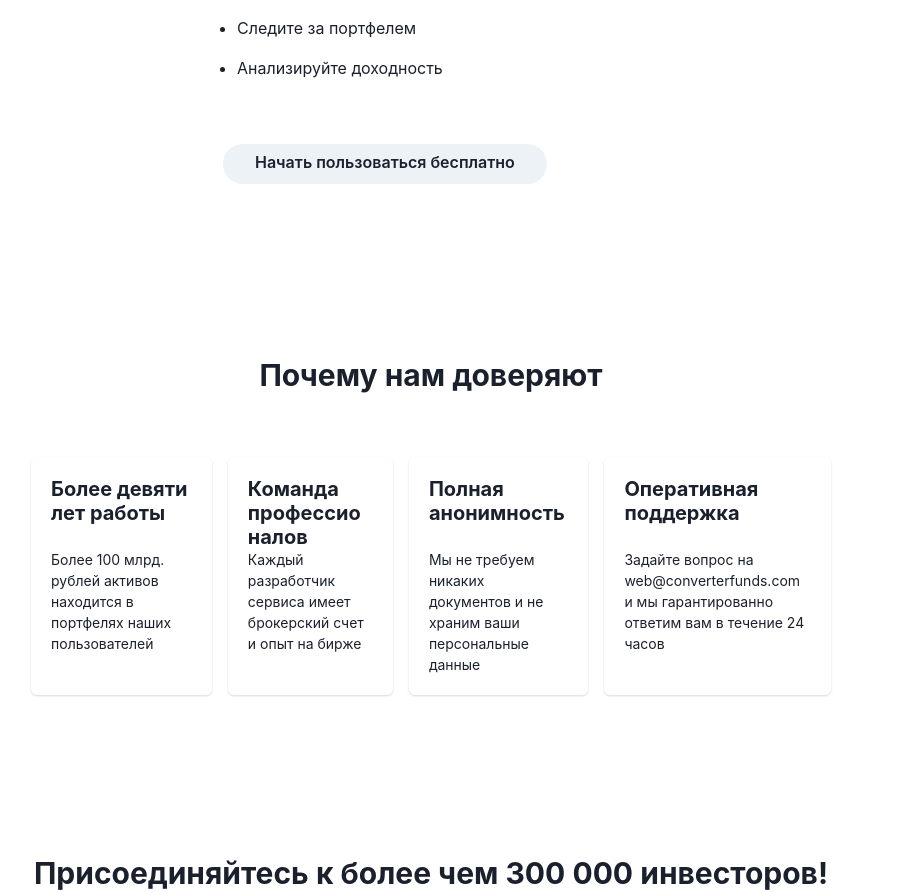
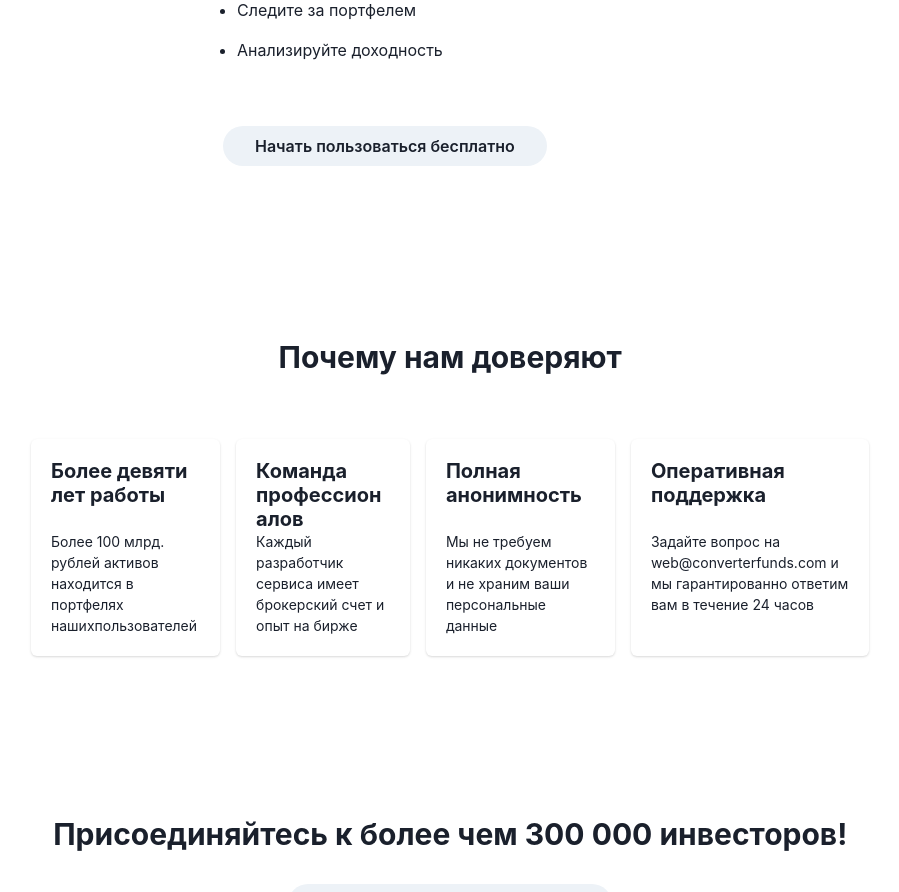
Before and after one commit to Kravchenko-Sergey/converter-funds-frontend, a Next.js app: page / in a window 1280 px wide. Shown: the part 453-1345 px from the top of the page, without its empty margins (209-1108 px from the left). Built offline with nearby package versions, Linux system fonts and the light colour scheme.

Commit message:
fixed home page

```diff
--- a/src/app/page.tsx
+++ b/src/app/page.tsx
@@ -1,7 +1,6 @@
 'use client'
 
 import {
-	Center,
 	Flex,
 	Heading,
 	Text,
@@ -18,34 +17,47 @@ import { useRouter } from 'next/navigation'
 export default function Home() {
 	const router = useRouter()
 
+	const trustedCards = [
+		{
+			title: 'Более девяти лет работы',
+			text: 'Более 100 млрд. рублей активов находится в портфелях нашихпользователей'
+		},
+		{
+			title: 'Команда профессионалов',
+			text: 'Каждый разработчик сервиса имеет брокерский счет и опыт на бирже'
+		},
+		{
+			title: 'Полная анонимность',
+			text: 'Мы не требуем никаких документов и не храним ваши персональные данные'
+		},
+		{
+			title: 'Оперативная поддержка',
+			text: 'Задайте вопрос на web@converterfunds.com и мы гарантированно ответим вам в течение 24 часов'
+		}
+	]
+
 	return (
-		<Flex pl={60} pr={60} position={'relative'}>
+		<Flex pl={60} pr={60} position='relative'>
 			<Flex direction='column'>
-				<Flex pt={8} pb={8} w={'100%'} align={'center'}>
-					<Heading as='h1' size='md' flex={'1 1 20%'}>
+				<Flex pt={8} pb={8} w='100%' align='center'>
+					<Heading as='h1' size='md' flex='1 1 20%'>
 						CONVERTERFUNDS
 					</Heading>
-					<Flex flex={'1 1 60%'} gap={8} justifyContent={'right'}>
+					<Flex flex='1 1 60%' gap={8} justifyContent='right'>
 						<Text>О Сервисе</Text>
 						<Text>Преимущества</Text>
 						<Text>Нам доверяют</Text>
 						<Text>Возможности</Text>
 					</Flex>
-					<Flex flex={'1 1 20%'} gap={8} justifyContent={'center'}>
-						<Text
-							onClick={() => {
-								router.push('/portfolio')
-							}}
-						>
-							Войти
-						</Text>
+					<Flex flex='1 1 20%' gap={8} justifyContent='center'>
+						<Text onClick={() => router.push('/portfolio')}>Войти</Text>
 						<Text>Регистрация</Text>
 					</Flex>
 				</Flex>
-				<Divider w={'200%'} position={'absolute'} top={88} right={-60} />
-				<Flex h={'88vh'} alignItems={'center'}>
-					<Flex direction={'column'} ml={48} gap={16}>
-						<Heading as='h1' size='xl' flex={'1 1 20%'}>
+				<Divider w='200%' position='absolute' top={88} right={-60} />
+				<Flex h='88vh' alignItems='center'>
+					<Flex direction='column' ml={48} gap={16}>
+						<Heading as='h1' size='xl' flex='1 1 20%'>
 							Учет и контороль ваших инвестиций
 						</Heading>
 						<UnorderedList spacing={4}>
@@ -55,85 +67,39 @@ export default function Home() {
 							<ListItem fontSize='16px'>Следите за портфелем</ListItem>
 							<ListItem fontSize='16px'>Анализируйте доходность</ListItem>
 						</UnorderedList>
-						<Button
-							pr={8}
-							pl={8}
-							pb={1}
-							width={'fit-content'}
-							borderRadius={24}
-						>
+						<Button pr={8} pl={8} width='fit-content' borderRadius={24}>
 							Начать пользоваться бесплатно
 						</Button>
 					</Flex>
 				</Flex>
-				<Flex pb={24} direction={'column'} align={'center'}>
+				<Flex pb={24} direction='column' align='center'>
 					<Heading mb={16} size='lg'>
 						Почему нам доверяют
 					</Heading>
 					<Flex gap={4}>
-						<Card>
+						{trustedCards.map((card) => (
+							<Card key={card.title}>
 								<CardHeader>
 									<Heading h={8} size='md'>
-									Более девяти лет работы
+										{card.title}
 									</Heading>
 								</CardHeader>
 								<CardBody>
-								<Text>
-									Более 100 млрд. рублей активов находится в портфелях наших
-									пользователей
-								</Text>
+									<Text>{card.text}</Text>
 								</CardBody>
 							</Card>
-						<Card>
-							<CardHeader>
-								<Heading h={8} size='md'>
-									Команда профессионалов
-								</Heading>
-							</CardHeader>
-							<CardBody>
-								<Text>
-									Каждый разработчик сервиса имеет брокерский счет и опыт на
-									бирже
-								</Text>
-							</CardBody>
-						</Card>
-						<Card>
-							<CardHeader>
-								<Heading h={8} size='md'>
-									Полная анонимность
-								</Heading>
-							</CardHeader>
-							<CardBody>
-								<Text>
-									Мы не требуем никаких документов и не храним ваши персональные
-									данные
-								</Text>
-							</CardBody>
-						</Card>
-						<Card>
-							<CardHeader>
-								<Heading h={8} size='md'>
-									Оперативная поддержка
-								</Heading>
-							</CardHeader>
-							<CardBody>
-								<Text>
-									Задайте вопрос на web@converterfunds.com и мы гарантированно
-									ответим вам в течение 24 часов
-								</Text>
-							</CardBody>
-						</Card>
+						))}
 					</Flex>
 				</Flex>
-				<Flex pt={16} pb={32} direction={'column'} align={'center'} gap={8}>
+				<Flex pt={16} pb={32} direction='column' align='center' gap={8}>
 					<Heading size='lg'>
 						Присоединяйтесь к более чем 300 000 инвесторов!
 					</Heading>
-					<Button pr={8} pl={8} width={'fit-content'} borderRadius={24}>
+					<Button pr={8} pl={8} width='fit-content' borderRadius={24}>
 						Начать пользоваться бесплатно
 					</Button>
 				</Flex>
-				<Flex pt={8} pb={8} justify={'space-between'}>
+				<Flex pt={8} pb={8} justify='space-between'>
 					<Text>Converterfunds Intelligent investments</Text>
 					<Text>OOO Конвертерфандс ОГРН 1171690041270 ИНН 1655386205</Text>
 				</Flex>
```
Lines whose indentation alone changed are shown as unchanged.
